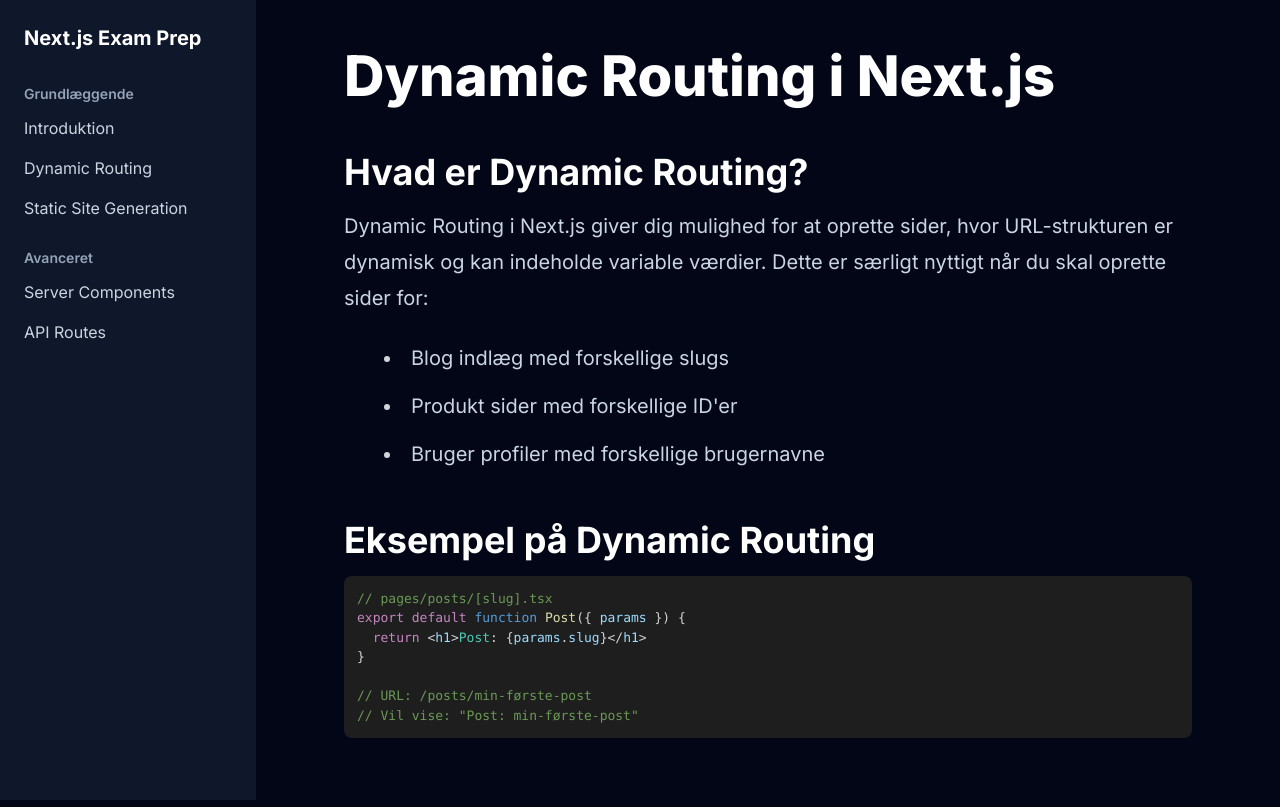
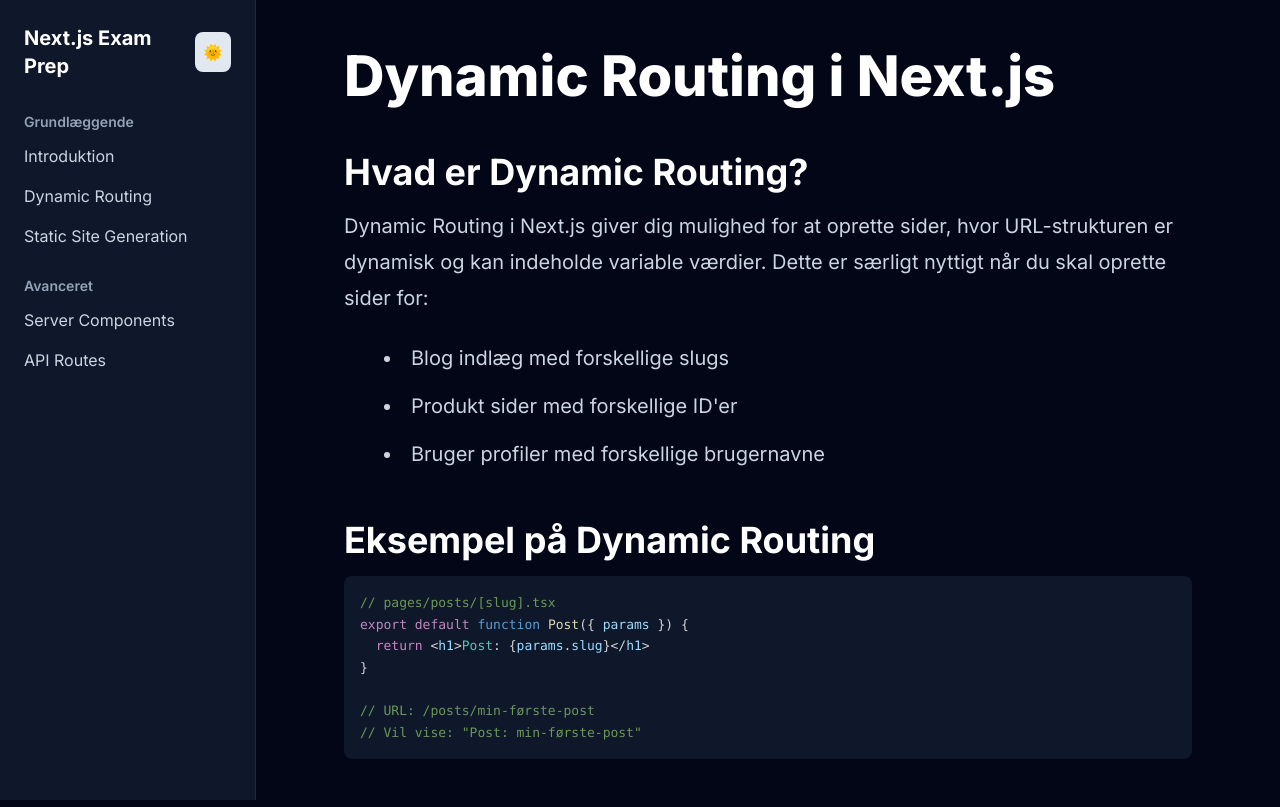
Before and after one commit to Lucasna28/next-exam-prep, a Next.js app: page /topics/dynamic-routing in a window 1280 px wide. Built offline with nearby package versions, Linux system fonts and the light colour scheme.

Commit message:
lgiht/dark mode

```diff
--- a/src/app/globals.css
+++ b/src/app/globals.css
@@ -2,26 +2,17 @@
 @tailwind components;
 @tailwind utilities;
 
-:root {
-  --foreground-rgb: 255, 255, 255;
-  --background-rgb: 2, 6, 23;
-}
-
-body {
-  color: rgb(var(--foreground-rgb));
-  background: rgb(var(--background-rgb));
-}
-
 .prose {
-  @apply text-slate-300 max-w-none;
+  @apply max-w-none
+         text-slate-700 dark:text-slate-300;
 }
 
 .prose h1 {
-  @apply text-white mb-8;
+  @apply text-slate-900 dark:text-white mb-8;
 }
 
 .prose h2 {
-  @apply text-white mt-12 mb-4;
+  @apply text-slate-900 dark:text-white mt-12 mb-4;
 }
 
 .prose p {
@@ -33,5 +24,5 @@
 }
 
 .prose li {
-  @apply text-slate-300;
+  @apply text-slate-700 dark:text-slate-300;
 }
--- a/src/app/layout.tsx
+++ b/src/app/layout.tsx
@@ -2,6 +2,7 @@
 import { Inter } from "next/font/google";
 import "./globals.css";
 import Navigation from "@/components/Navigation";
+import { ThemeProvider } from "@/components/ThemeProvider";
 
 const inter = Inter({ subsets: ["latin"] });
 
@@ -16,12 +17,16 @@
   children: React.ReactNode;
 }>) {
   return (
-    <html lang="da">
-      <body className={inter.className + " bg-slate-950 text-slate-50"}>
-        <Navigation />
-        <div className="pl-64">
-          <main className="max-w-4xl mx-auto px-6 py-12">{children}</main>
-        </div>
+    <html lang="da" suppressHydrationWarning>
+      <body className={inter.className}>
+        <ThemeProvider>
+          <div className="min-h-screen bg-white dark:bg-slate-950 text-slate-900 dark:text-slate-50">
+            <Navigation />
+            <div className="pl-64">
+              <main className="max-w-4xl mx-auto px-6 py-12">{children}</main>
+            </div>
+          </div>
+        </ThemeProvider>
       </body>
     </html>
   );
--- a/src/components/CodeBlock.tsx
+++ b/src/components/CodeBlock.tsx
@@ -1,6 +1,10 @@
 "use client";
 import { Prism as SyntaxHighlighter } from "react-syntax-highlighter";
-import { vscDarkPlus } from "react-syntax-highlighter/dist/esm/styles/prism";
+import {
+  vscDarkPlus,
+  vs,
+} from "react-syntax-highlighter/dist/esm/styles/prism";
+import { useTheme } from "./ThemeProvider";
 
 interface CodeBlockProps {
   code: string;
@@ -8,12 +12,19 @@
 }
 
 const CodeBlock = ({ code, language }: CodeBlockProps) => {
+  const { theme } = useTheme();
+
   return (
     <div className="my-4">
       <SyntaxHighlighter
         language={language}
-        style={vscDarkPlus}
-        className="rounded-lg"
+        style={theme === "dark" ? vscDarkPlus : vs}
+        className="rounded-lg !bg-slate-100 dark:!bg-slate-900 !my-0"
+        customStyle={{
+          padding: "1rem",
+          fontSize: "0.9rem",
+          lineHeight: "1.5",
+        }}
       >
         {code}
       </SyntaxHighlighter>
--- a/src/components/Navigation.tsx
+++ b/src/components/Navigation.tsx
@@ -1,4 +1,5 @@
 import Link from "next/link";
+import { ThemeToggle } from "./ThemeToggle";
 
 const Navigation = () => {
   const topics = [
@@ -20,16 +21,23 @@
   ];
 
   return (
-    <aside className="fixed left-0 top-0 w-64 h-screen bg-slate-900 text-white p-6 overflow-y-auto">
-      <div className="mb-8">
+    <aside
+      className="fixed left-0 top-0 w-64 h-screen
+                      bg-white dark:bg-slate-900
+                      text-slate-900 dark:text-white
+                      border-r border-slate-200 dark:border-slate-800
+                      p-6 overflow-y-auto"
+    >
+      <div className="mb-8 flex justify-between items-center">
         <Link href="/" className="text-xl font-bold">
           Next.js Exam Prep
         </Link>
+        <ThemeToggle />
       </div>
 
       {topics.map((section) => (
         <div key={section.section} className="mb-6">
-          <h3 className="text-sm font-semibold text-slate-400 mb-2">
+          <h3 className="text-sm font-semibold text-slate-600 dark:text-slate-400 mb-2">
             {section.section}
           </h3>
           <ul className="space-y-2">
@@ -37,7 +45,9 @@
               <li key={item.path}>
                 <Link
                   href={item.path}
-                  className="block py-1 text-slate-300 hover:text-white transition-colors"
+                  className="block py-1 text-slate-700 dark:text-slate-300
+                           hover:text-slate-900 dark:hover:text-white
+                           transition-colors"
                 >
                   {item.title}
                 </Link>
--- /dev/null
+++ b/src/components/ThemeProvider.tsx
@@ -0,0 +1,41 @@
+"use client";
+import { createContext, useContext, useEffect, useState } from "react";
+
+type Theme = "dark" | "light";
+
+const ThemeContext = createContext<{
+  theme: Theme;
+  toggleTheme: () => void;
+}>({
+  theme: "dark",
+  toggleTheme: () => {},
+});
+
+export const ThemeProvider = ({ children }: { children: React.ReactNode }) => {
+  const [theme, setTheme] = useState<Theme>("dark");
+
+  useEffect(() => {
+    const savedTheme = localStorage.getItem("theme") as Theme;
+    if (savedTheme) {
+      setTheme(savedTheme);
+    }
+  }, []);
+
+  useEffect(() => {
+    document.documentElement.classList.remove("light", "dark");
+    document.documentElement.classList.add(theme);
+    localStorage.setItem("theme", theme);
+  }, [theme]);
+
+  const toggleTheme = () => {
+    setTheme((prev) => (prev === "dark" ? "light" : "dark"));
+  };
+
+  return (
+    <ThemeContext.Provider value={{ theme, toggleTheme }}>
+      {children}
+    </ThemeContext.Provider>
+  );
+};
+
+export const useTheme = () => useContext(ThemeContext);
--- /dev/null
+++ b/src/components/ThemeToggle.tsx
@@ -0,0 +1,18 @@
+"use client";
+import { useTheme } from "./ThemeProvider";
+
+export const ThemeToggle = () => {
+  const { theme, toggleTheme } = useTheme();
+
+  return (
+    <button
+      onClick={toggleTheme}
+      className="p-2 rounded-lg bg-slate-800 dark:bg-slate-200
+                text-slate-200 dark:text-slate-800
+                hover:bg-slate-700 dark:hover:bg-slate-300
+                transition-colors"
+    >
+      {theme === "dark" ? "🌞" : "🌙"}
+    </button>
+  );
+};
--- a/tailwind.config.ts
+++ b/tailwind.config.ts
@@ -6,6 +6,7 @@
     "./src/components/**/*.{js,ts,jsx,tsx,mdx}",
     "./src/app/**/*.{js,ts,jsx,tsx,mdx}",
   ],
+  darkMode: "class",
   theme: {
     extend: {
       colors: {
```
